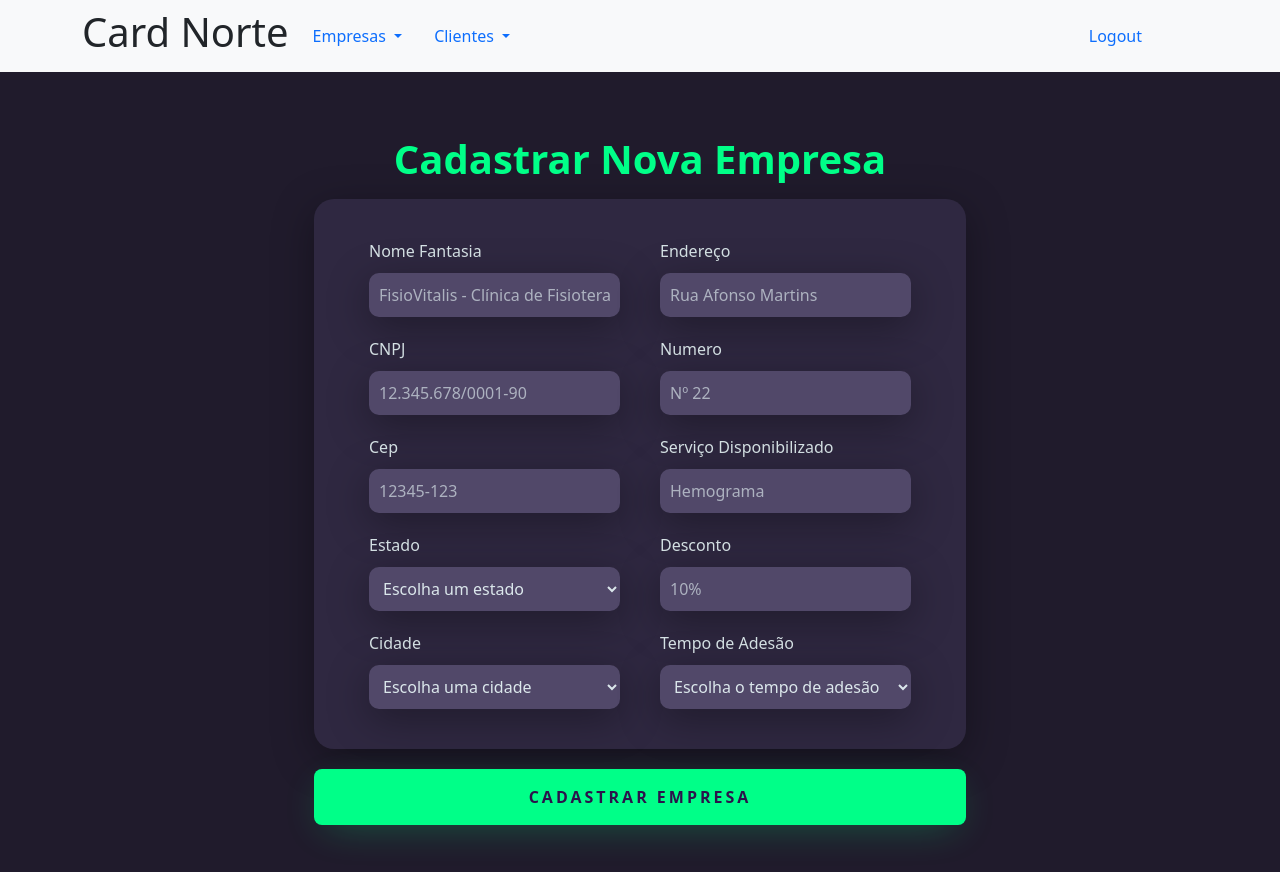
After one commit to antonio-carlos-santiago/site_henrique, a Flask app: page /cadastrar-empresa in a window 1280 px wide. The commit adds this page. Run offline with Flask 3, Linux system fonts and the light colour scheme; a user stored in the database is signed in.

Commit message:
Tela de cadastro criada

```diff
--- a/henrique/modelos.py
+++ b/henrique/modelos.py
@@ -1,6 +1,6 @@
 from henrique import db, login_manager
 from flask_login import UserMixin
-from sqlalchemy import Integer, String, Boolean, Numeric, DateTime, ForeignKey, Float
+from sqlalchemy import Integer, String, Boolean, DateTime, ForeignKey
 from sqlalchemy.orm import Mapped, mapped_column
 from datetime import datetime
 
@@ -48,7 +48,6 @@ class Clientes(db.Model):
 
 
 
-
 class ListaParticipantes(db.Model):
     id_participante: Mapped[int] = mapped_column(Integer, primary_key=True)
     nome: Mapped[str] = mapped_column(String, unique=False, nullable=False)
@@ -69,5 +68,6 @@ class EmpresasSocias(db.Model):
     numero_residencia: Mapped[int] = mapped_column(Integer, unique=False, nullable=False)
     servico: Mapped[str] = mapped_column(String, unique=False, nullable=False)
     desconto: Mapped[int] = mapped_column(Integer, unique=False, nullable=False)
+    status: Mapped[bool] = mapped_column(Boolean, unique=False, nullable=False, default=False)
     data_cadastro: Mapped[str] = mapped_column(DateTime, default=datetime.utcnow)
     data_fim_contrato: Mapped[str] = mapped_column(DateTime, nullable=False)
--- a/henrique/rotas.py
+++ b/henrique/rotas.py
@@ -1,11 +1,23 @@
-from bs4 import BeautifulSoup
-from flask import render_template, request, redirect, flash, url_for
+from flask import render_template, request, redirect, flash, url_for, session
 from flask_login import login_user, logout_user, login_required
 from requests import Session
+from henrique import app, db, bcrypt
+from henrique.formularios import Login_sis, Novo_user, NovaEmpresa
+from henrique.modelos import Usuarios
+import time
 
-from henrique import app, db, bcrypt
-from henrique.formularios import Login_sis, Novo_contracheque, Consulta_Prodan, Novo_user, Consulta_Consiglog
-from henrique.modelos import Usuarios
+
+@app.before_request
+def session_management():
+    session.permanent = True
+    app.permanent_session_lifetime = app.config['PERMANENT_SESSION_LIFETIME']
+
+    if 'last_activity' in session:
+        elapsed_time = time.time() - session['last_activity']
+        if elapsed_time > app.config['PERMANENT_SESSION_LIFETIME']:
+            # A sessão expirou; você pode redirecionar o usuário para uma página de login
+            return redirect(url_for('Login'))
+    session['last_activity'] = time.time()
 
 
 @app.route('/principal')
@@ -16,10 +28,10 @@ def Home():
 
 @app.route('/', methods=['post', 'get'])
 def Login():
+    logout_user()
     login_sis = Login_sis()
     if login_sis.validate_on_submit() and 'btn_login' in request.form:
         usuario = Usuarios.query.filter_by(email=login_sis.email.data).first()
-        print(usuario.senha)
         if usuario and bcrypt.check_password_hash(usuario.senha, login_sis.senha.data):
             login_user(usuario)
             flash('Logado com sucesso', 'alert-success')
@@ -30,8 +42,22 @@ def Login():
     return render_template('login.html', login_sis=login_sis)
 
 
+
+@app.route("/cadastrar-empresa", methods=["post", "get"])
+@login_required
+def CadastrarEmpressa():
+    novaempresa = NovaEmpresa()
+    if novaempresa.validate_on_submit() and "btn_cadastrar_empresa" in request.form:
+        pass
+
+
+
+    return render_template('cadastro_empresa.html', novaempresa=novaempresa)
+
+
+
 @app.route('/novo-usuario', methods=['post', 'get'])
-#@login_required
+@login_required
 def Criar_Acesso():
     novo_usuario = Novo_user()
     if novo_usuario.validate_on_submit() and 'btn_criar' in request.form:
--- a/henrique/static/styles/style.css
+++ b/henrique/static/styles/style.css
@@ -132,3 +132,88 @@ body{
     cursor: pointer;
     box-shadow: 0px 10px 40px -12px #00ff8052;
 }
+
+.card-cadastro{
+    width: 100%;
+    display: flex;
+    justify-content: center;
+    align-items: center;
+    flex-direction: row;
+    padding: 30px 35px;
+    background: #2f2841;
+    border-radius: 20px;
+    box-shadow: 0px 10px 40px #00000056;
+
+}
+
+.card-card-cadastro{
+    width: 100%;
+    display: flex;
+    justify-content: center;
+    align-items: center;
+    flex-direction: column;
+    margin-left: 20px;
+    margin-right: 20px;
+
+
+
+}
+
+.card-cadastro > h1{
+    color: #00ff88;
+    font-weight: 700;
+    margin:0 ;
+}
+
+
+.textfield > select{
+    width: 100%;
+    border: none;
+    border-radius: 10px;
+    padding: 10px;
+    background: #514869;
+    color: #f0ffffde;
+    font-size: 12pt;
+    box-shadow: 0px 10px 40px #00000056;
+    outline: none;
+    box-sizing: border-box;
+}
+
+.titulo-reg{
+    color: #00ff88;
+    font-weight: 700;
+    justify-content: center;
+    align-items: center;
+    padding: 16px 25px;
+    margin: 0px;
+    text-align: center;
+}
+
+.main-reg{
+    width: 100vw;
+    height: 100vh;
+    background: #201b2c;
+    display: flex;
+    justify-content: center;
+    align-items: center;
+    flex-direction: column;
+ }
+
+ .btn-reg{
+    width: 100%;
+    padding: 16px 0px;
+    border: none;
+    border-radius: 8px;
+    outline: none;
+    text-transform: uppercase;
+    font-weight: 800;
+    letter-spacing: 3px;
+    color: #2b134b;
+    background: #00ff88;
+    cursor: pointer;
+    box-shadow: 0px 10px 40px -12px #00ff8052;
+ }
+
+ .conf-btn-cad{
+    margin-top: 20px;
+ }
--- /dev/null
+++ b/henrique/templates/cadastro_empresa.html
@@ -0,0 +1,65 @@
+{% extends "base.html" %}
+
+
+{% block body %}
+<div class="main-reg">
+    <form method="post" action="">
+        {{ novaempresa.csrf_token }}
+        <h1 class="titulo-reg">Cadastrar Nova Empresa</h1>
+        <div class="card-cadastro">
+            <div class="card-card-cadastro">
+                <div class="textfield">
+                    {{ novaempresa.nome.label }}
+                    {{ novaempresa.nome(placeholder="FisioVitalis - Clínica de Fisioterapia") }}
+                </div>
+                <div class="textfield">
+                    {{ novaempresa.cnpj.label }}
+                    {{ novaempresa.cnpj(placeholder="12.345.678/0001-90")}}
+                </div>
+                <div class="textfield">
+                    {{ novaempresa.cep.label }}
+                    {{ novaempresa.cep(placeholder="12345-123")}}
+                </div>
+                <div class="textfield">
+                    {{ novaempresa.estado.label }}
+                    {{ novaempresa.estado}}
+                </div>
+                <div class="textfield">
+                    {{ novaempresa.cidade.label }}
+                    {{ novaempresa.cidade}}
+                </div>
+            </div>
+            <div class="card-card-cadastro">
+                <div class="textfield">
+                    {{ novaempresa.endereco.label }}
+                    {{ novaempresa.endereco(placeholder="Rua Afonso Martins")}}
+                </div>
+                <div class="textfield">
+                    {{ novaempresa.numero_residencia.label }}
+                    {{ novaempresa.numero_residencia(placeholder="Nº 22")}}
+                </div>
+                <div class="textfield">
+                    {{ novaempresa.servico.label }}
+                    {{ novaempresa.servico(placeholder="Hemograma")}}
+                </div>
+                <div class="textfield">
+                    {{ novaempresa.desconto.label }}
+                    {{ novaempresa.desconto(placeholder="10%")}}
+                </div>
+                <div class="textfield">
+                    {{ novaempresa.adesao.label }}
+                    {{ novaempresa.adesao}}
+                </div>
+            </div>
+
+        </div>
+        <div class="conf-btn-cad">
+            {{ novaempresa.btn_cadastrar_empresa(class='btn-reg') }}
+        </div>
+
+    </form>
+
+</div>
+
+
+{% endblock %}
--- a/henrique/templates/navbar.html
+++ b/henrique/templates/navbar.html
@@ -11,7 +11,7 @@
                             Empresas
                         </a>
                         <ul class="dropdown-menu" aria-labelledby="navbarDropdown">
-                          <li><a class="dropdown-item" href="#">Cadastrar Nova Empresa</a></li>
+                          <li><a class="dropdown-item" href="{{url_for('CadastrarEmpressa')}}">Cadastrar Nova Empresa</a></li>
                           <li><a class="dropdown-item" href="#">Verificar Status</a></li>
                           <li><a class="dropdown-item" href="#">Alterar Descontos</a></li>
                           <li><hr class="dropdown-divider"></li>
```
Also changed, not shown: henrique/__init__.py (+6 -1 lines), henrique/formularios.py (+85 -18 lines), henrique/static/styles/consiglog.css (deleted, +0 -289 lines), henrique/templates/consulta_prodam.html (deleted, +0 -21 lines), henrique/templates/novo_contracheque.html (deleted, +0 -36 lines), henrique/dados.db (deleted).
